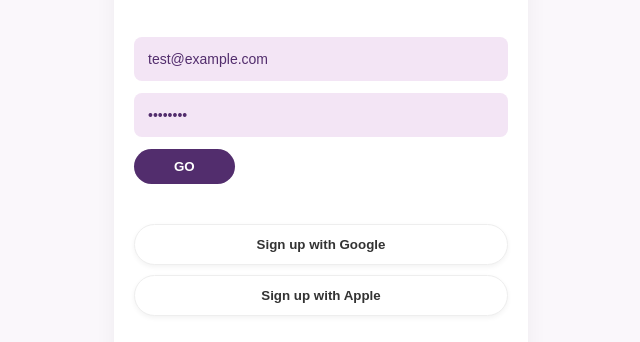
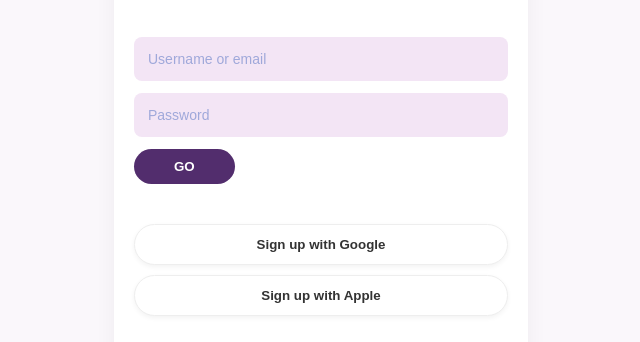
Before and after one commit to runzhou2004/eyesup, a website: page frontend/index.html in a window 1280 px wide. Shown: the part 262-604 px from the top of the page, without its empty margins (319-959 px from the left). Drawn offline with Linux system fonts and the light colour scheme.

Commit message:
Fix placeholder text in login window

```diff
--- a/frontend/index.html
+++ b/frontend/index.html
@@ -28,8 +28,8 @@
           <h2>Welcome to EyesUp!</h2>
         </div>
 
-        <input id="email" placeholder="Username or email" value="test@example.com"/>
-        <input id="password" type="password" placeholder="Password" value="password"/>
+        <input id="email" placeholder="Username or email" />
+        <input id="password" type="password" placeholder="Password" />
         <button id="loginBtn" style="width: auto; padding: 10px 40px; border-radius: 20px;">GO</button>
 
         <div class="social-login">
```
